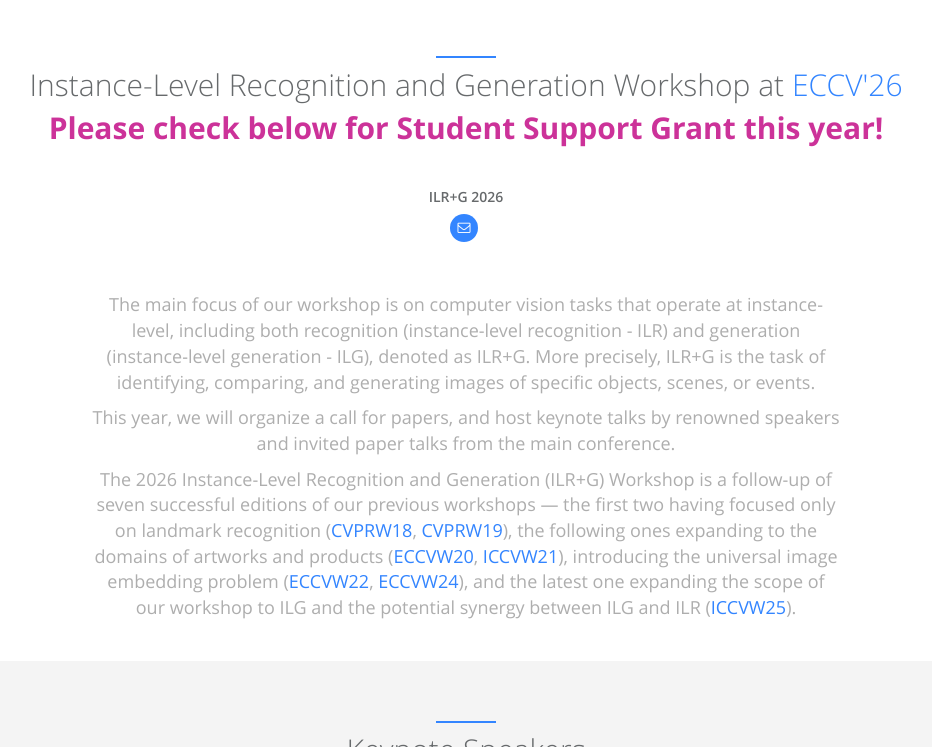
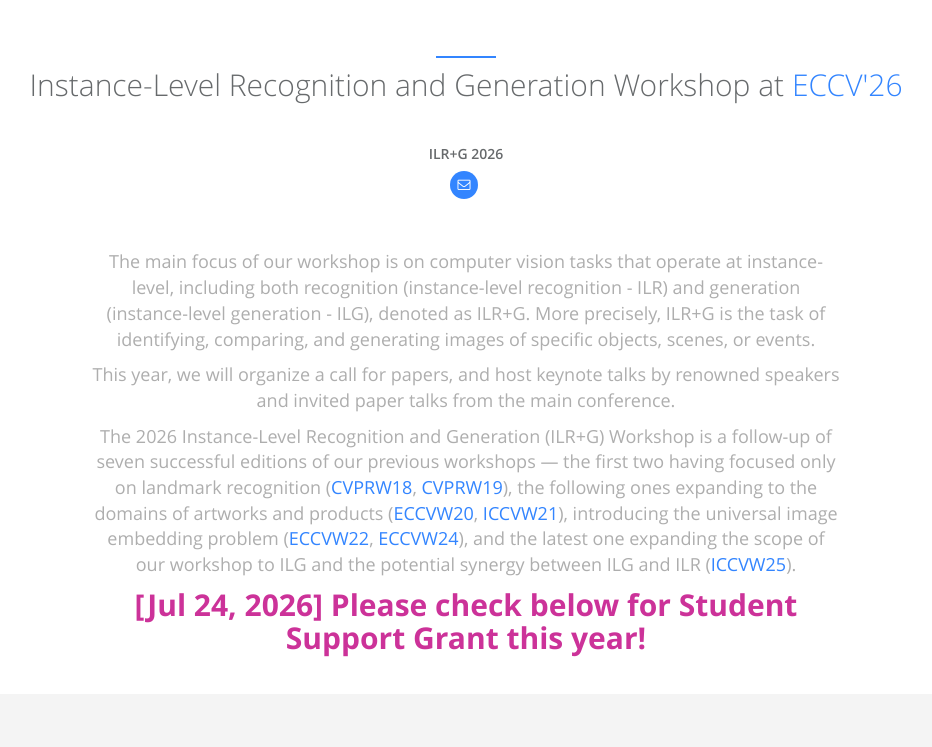
Before and after one commit to ilr-workshop/ECCVW2026, a Jekyll site: the page built from index.html, in a window 1280 px wide and 900 px high, scrolled down 321 px, cut to the strip 153-900 px from the top of the window. Shown: the whole strip, without its empty margins (174-1106 px from the left). Built offline with Jekyll 4.4.1, drawn with Linux system fonts in a browser that asks for light colours.

Commit message:
Update about.html

```diff
--- a/_includes/sections/about.html
+++ b/_includes/sections/about.html
@@ -3,7 +3,6 @@
         <div class="col-lg-12 text-center">
             <div class="navy-line"></div>
             <h1><span data-i18n="about_me.about_me">Instance-Level Recognition and Generation Workshop at </span><a href="https://eccv.ecva.net/" target="_blank"><span class="navy">ECCV'26</span></a></h1>
-            <h1><span data-i18n="about_me.about_me"><b><font color="#CC3299">Please check below for Student Support Grant this year!</font></b></span></h1>
             <!-- <h1><span data-i18n="about_me.about_me"><b><font color="#CC3299">Workshop Location: 306 A</font></b></span></h1>
             <h1><span data-i18n="about_me.about_me"><b><font color="#CC3299">Oct. 19, 8:30am-12:30pm (HST)</font></b></span></h1> -->
             <!-- <p>Donec sed odio dui. Etiam porta sem malesuada magna mollis euismod.</p> -->
@@ -41,6 +40,7 @@
     <div class="row">
         <div class="col-lg-8 col-lg-offset-2 text-center m-t-lg m-b-lg wow zoomIn">
             <p><font size="4px"><span data-i18n="about_me.des">{{ site.author.desc }}</span></font></p>
+            <h1><span data-i18n="about_me.about_me"><b><font color="#CC3299">[Jul 24, 2026] Please check below for Student Support Grant this year!</font></b></span></h1>
         </div>
     </div>
 </div>
```
